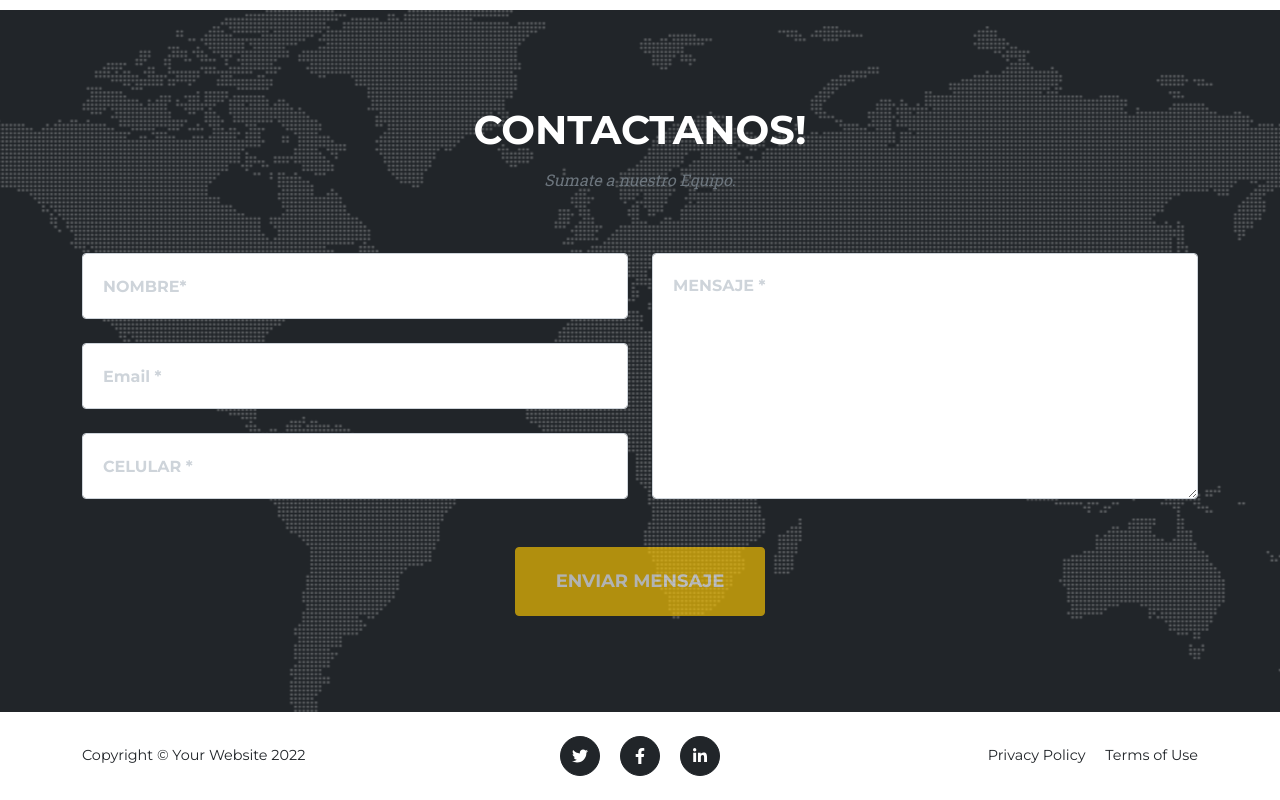
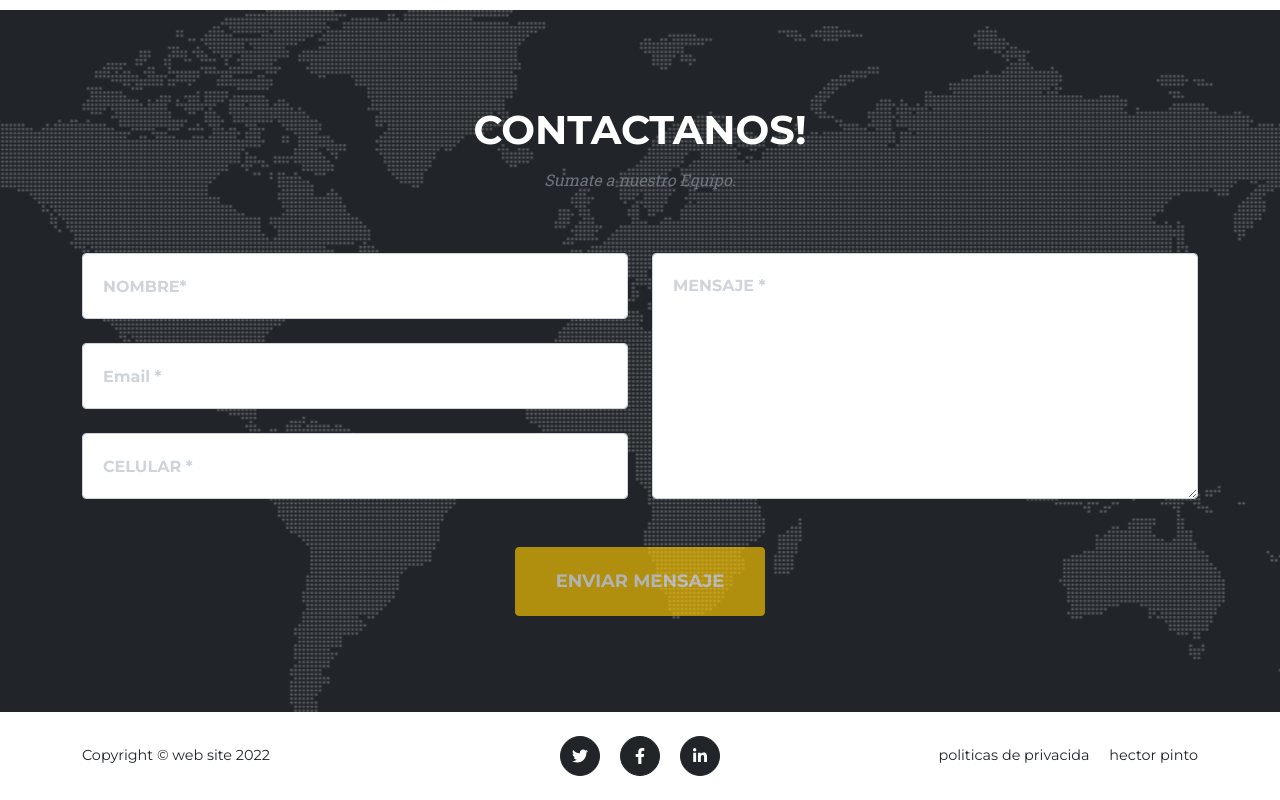
Before and after one commit to hectorpinto/hectorpinto.github.io, a plain HTML site: page index.html in a window 1280 px wide. Shown: the part 5399-6199 px from the top of the page. Drawn offline with nearby package versions, Linux system fonts and the light colour scheme.

Commit message:
Update index.html

```diff
--- a/index.html
+++ b/index.html
@@ -370,15 +370,15 @@
         <footer class="footer py-4">
             <div class="container">
                 <div class="row align-items-center">
-                    <div class="col-lg-4 text-lg-start">Copyright &copy; Your Website 2022</div>
+                    <div class="col-lg-4 text-lg-start">Copyright &copy; web site 2022</div>
                     <div class="col-lg-4 my-3 my-lg-0">
                         <a class="btn btn-dark btn-social mx-2" href="#!" aria-label="Twitter"><i class="fab fa-twitter"></i></a>
                         <a class="btn btn-dark btn-social mx-2" href="#!" aria-label="Facebook"><i class="fab fa-facebook-f"></i></a>
                         <a class="btn btn-dark btn-social mx-2" href="#!" aria-label="LinkedIn"><i class="fab fa-linkedin-in"></i></a>
                     </div>
                     <div class="col-lg-4 text-lg-end">
-                        <a class="link-dark text-decoration-none me-3" href="#!">Privacy Policy</a>
-                        <a class="link-dark text-decoration-none" href="#!">Terms of Use</a>
+                        <a class="link-dark text-decoration-none me-3" href="#!">politicas de privacida</a>
+                        <a class="link-dark text-decoration-none" href="#!">hector pinto</a>
                     </div>
                 </div>
             </div>
```
